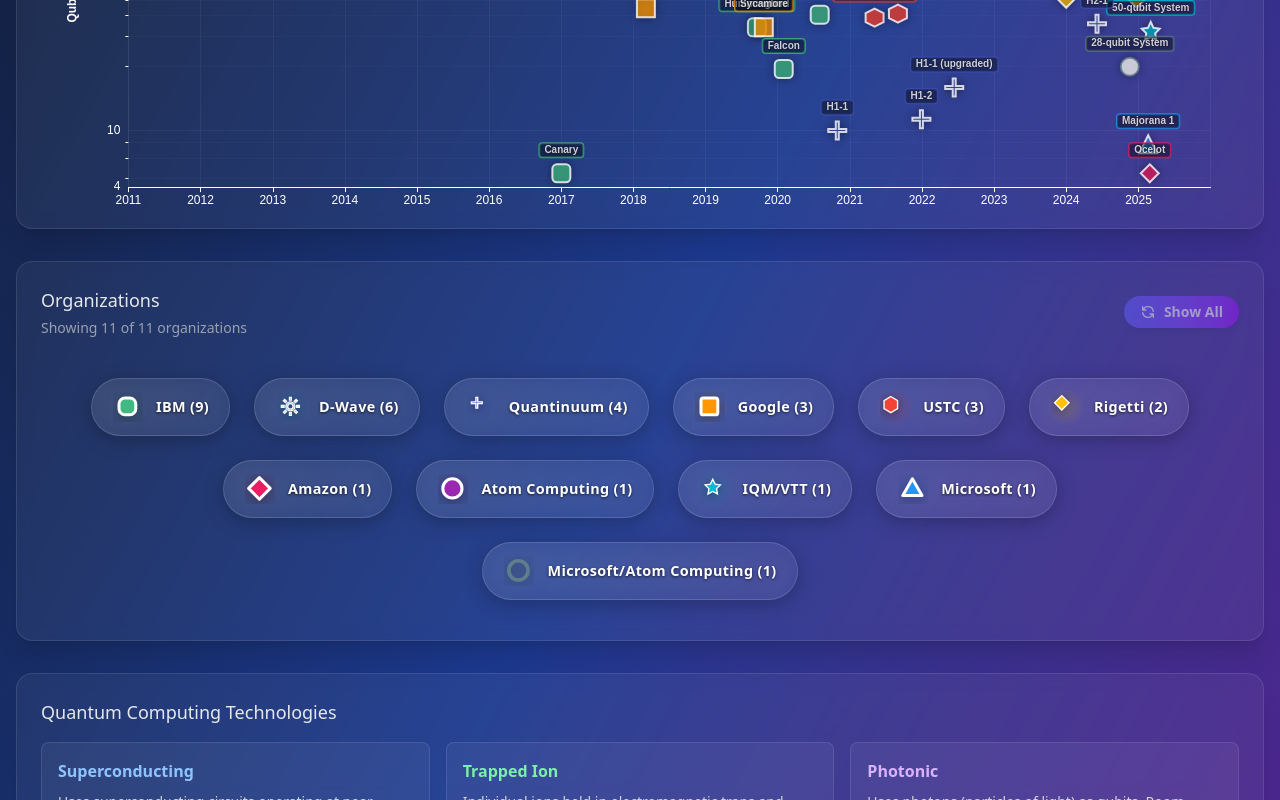
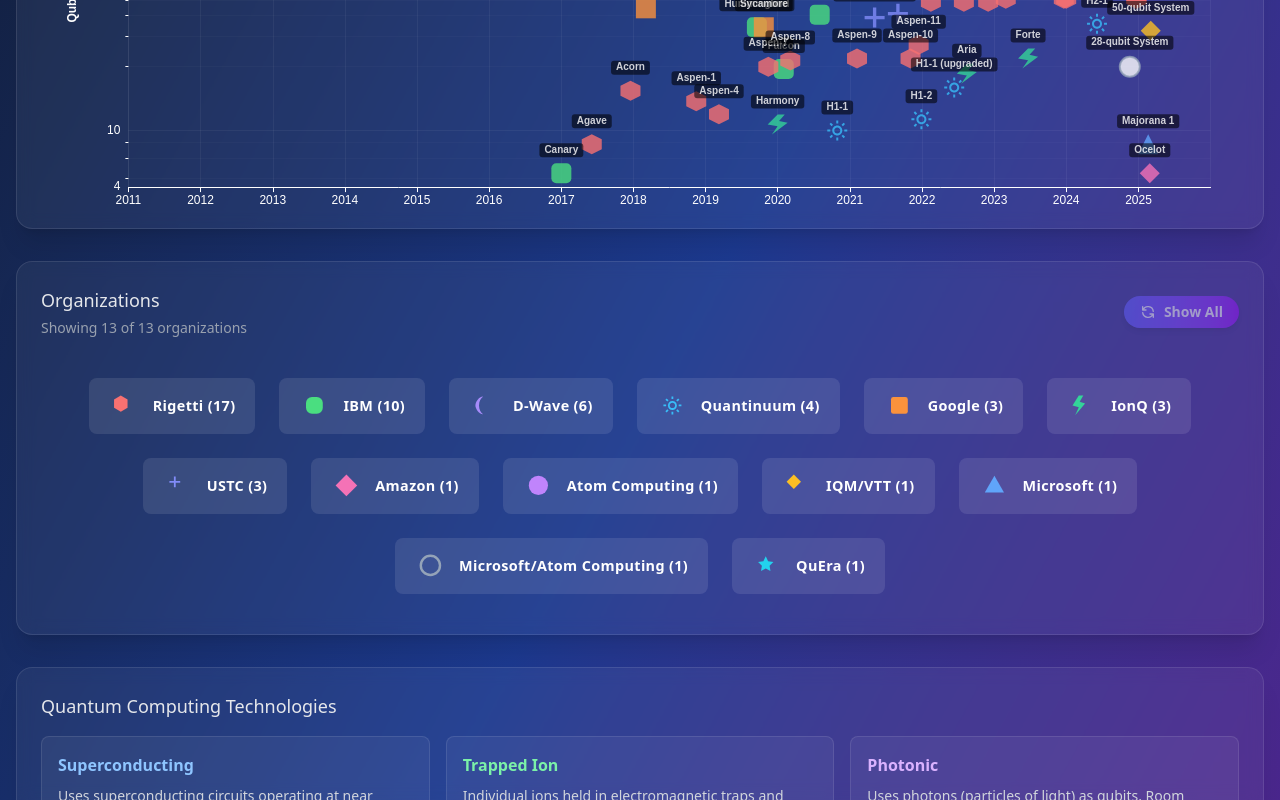
Before and after one commit to aben20807/quantum-computer-timeline, a Vue app: page / in a window 1280 px wide. Shown: the part 766-1566 px from the top of the page. Built offline with nearby package versions, Linux system fonts and the light colour scheme.

Commit message:
Enhance QPU timeline clarity and update visual styles for improved accessibility. Adjust symbol colors and sizes for better contrast and mobile responsiveness in charts and legends.

```diff
--- a/src/components/QPULegend.vue
+++ b/src/components/QPULegend.vue
@@ -14,13 +14,12 @@
            alignItems: 'center',
            gap: '0.75rem',
            padding: '0.75rem 1.25rem',
-           borderRadius: '9999px',
-           background: 'linear-gradient(135deg, rgba(255,255,255,0.08) 0%, rgba(255,255,255,0.04) 100%)',
-           backdropFilter: 'blur(12px)',
-           border: '1px solid rgba(255,255,255,0.15)',
-           transition: 'all 0.3s cubic-bezier(0.4, 0, 0.2, 1)',
+           borderRadius: '8px',
+           background: 'rgba(255,255,255,0.1)',
+           border: 'none',
+           transition: 'all 0.2s ease',
            cursor: 'pointer',
-           boxShadow: '0 4px 20px rgba(0,0,0,0.25)',
+           boxShadow: 'none',
            animationDelay: `${index * 0.1}s`,
            position: 'relative',
            overflow: 'hidden',
@@ -37,45 +36,37 @@
           <circle v-if="organization.symbol === 'circle'"
                   cx="12" cy="12" r="8"
                   :fill="organization.color"
-                  stroke="white"
-                  stroke-width="2.5"
-                  style="filter: drop-shadow(0 2px 6px rgba(0,0,0,0.4));" />
+                  stroke="none"
+                  stroke-width="0" />
 
           <!-- Rectangle Symbol -->
           <rect v-else-if="organization.symbol === 'rect'"
                 x="5" y="5" width="14" height="14"
                 :fill="organization.color"
-                stroke="white"
-                stroke-width="2.5"
-                rx="2"
-                style="filter: drop-shadow(0 2px 6px rgba(0,0,0,0.4));" />
+                stroke="none"
+                stroke-width="0"
+                rx="2" />
 
           <!-- Triangle Symbol -->
           <polygon v-else-if="organization.symbol === 'triangle'"
                    points="12,4 20,18 4,18"
                    :fill="organization.color"
-                   stroke="white"
-                   stroke-width="2.5"
-                   stroke-linejoin="round"
-                   style="filter: drop-shadow(0 2px 6px rgba(0,0,0,0.4));" />
+                   stroke="none"
+                   stroke-width="0" />
 
           <!-- Diamond Symbol -->
           <polygon v-else-if="organization.symbol === 'diamond'"
                    points="12,3 21,12 12,21 3,12"
                    :fill="organization.color"
-                   stroke="white"
-                   stroke-width="2.5"
-                   stroke-linejoin="round"
-                   style="filter: drop-shadow(0 2px 6px rgba(0,0,0,0.4));" />
+                   stroke="none"
+                   stroke-width="0" />
 
           <!-- Pin Symbol -->
           <g v-else-if="organization.symbol === 'pin'">
             <path d="M12 2C8.13 2 5 5.13 5 9c0 5.25 7 13 7 13s7-7.75 7-13c0-3.87-3.13-7-7-7z"
                   :fill="organization.color"
-                  stroke="white"
-                  stroke-width="2.5"
-                  stroke-linejoin="round"
-                  style="filter: drop-shadow(0 2px 6px rgba(0,0,0,0.4));" />
+                  stroke="none"
+                  stroke-width="0" />
             <circle cx="12" cy="9" r="2.5" fill="white" />
           </g>
 
@@ -83,66 +74,48 @@
           <g v-else-if="organization.symbol === 'arrow'">
             <polygon points="2,12 10,4 10,8 22,8 22,16 10,16 10,20"
                      :fill="organization.color"
-                     stroke="white"
-                     stroke-width="2.5"
-                     stroke-linejoin="round"
-                     style="filter: drop-shadow(0 2px 6px rgba(0,0,0,0.4));" />
+                     stroke="none"
+                     stroke-width="0" />
           </g>
 
           <!-- Rounded Rectangle Symbol -->
           <rect v-else-if="organization.symbol === 'roundRect'"
                 x="5" y="5" width="14" height="14"
                 :fill="organization.color"
-                stroke="white"
-                stroke-width="2.5"
-                rx="5" ry="5"
-                style="filter: drop-shadow(0 2px 6px rgba(0,0,0,0.4));" />
+                stroke="none"
+                stroke-width="0"
+                rx="5" ry="5" />
 
           <!-- Empty Circle Symbol -->
           <circle v-else-if="organization.symbol === 'emptyCircle'"
                   cx="12" cy="12" r="8"
                   fill="transparent"
                   :stroke="organization.color"
-                  stroke-width="3"
-                  style="filter: drop-shadow(0 2px 6px rgba(0,0,0,0.4));" />
+                  stroke-width="2" />
 
           <!-- Empty Rectangle Symbol -->
           <rect v-else-if="organization.symbol === 'emptyRect'"
                 x="5" y="5" width="14" height="14"
                 fill="transparent"
                 :stroke="organization.color"
-                stroke-width="3"
-                rx="2"
-                style="filter: drop-shadow(0 2px 6px rgba(0,0,0,0.4));" />
+                stroke-width="2"
+                rx="2" />
 
           <!-- Custom Path Symbol -->
           <path v-else-if="organization.symbol && organization.symbol.startsWith('path://')"
                 :d="organization.symbol.replace('path://', '')"
                 :fill="organization.color"
-                stroke="white"
-                stroke-width="1.5"
-                transform="scale(0.75) translate(4, 4)"
-                style="filter: drop-shadow(0 2px 6px rgba(0,0,0,0.4));" />
+                stroke="none"
+                stroke-width="0"
+                transform="scale(0.75) translate(4, 4)" />
 
           <!-- Default to Circle for unknown symbols -->
           <circle v-else
                   cx="12" cy="12" r="8"
                   :fill="organization.color"
-                  stroke="white"
-                  stroke-width="2.5"
-                  style="filter: drop-shadow(0 2px 6px rgba(0,0,0,0.4));" />
+                  stroke="none"
+                  stroke-width="0" />
         </svg>
-
-        <!-- Animated glow effect -->
-        <div :style="{
-               position: 'absolute',
-               width: '120%',
-               height: '120%',
-               borderRadius: '50%',
-               background: `radial-gradient(circle, ${organization.color}30 0%, transparent 70%)`,
-               animation: 'glow 3s ease-in-out infinite',
-               zIndex: 1
-             }"></div>
       </div>
 
       <!-- Organization Name -->
@@ -150,7 +123,6 @@
               fontSize: '0.9rem',
               fontWeight: '600',
               color: '#ffffff',
-              textShadow: '0 1px 3px rgba(0,0,0,0.7)',
               letterSpacing: '0.025em',
               position: 'relative',
               zIndex: 2,
@@ -160,22 +132,6 @@
             }">
         <span>{{ organization.name }} ({{ getQpuCount(organization.name) }})</span>
       </div>
-
-      <!-- Shine effect overlay -->
-      <div :style="{
-             position: 'absolute',
-             top: 0,
-             left: 0,
-             right: 0,
-             bottom: 0,
-             borderRadius: '9999px',
-             background: 'linear-gradient(135deg, rgba(255,255,255,0.3) 0%, transparent 50%)',
-             pointerEvents: 'none',
-             opacity: 0,
-             transition: 'opacity 0.3s ease',
-             zIndex: 1
-           }"
-           class="shine-overlay"></div>
     </div>
   </div>
 </template>
@@ -237,30 +193,14 @@
 
 const onHover = (event) => {
   const target = event.currentTarget;
-  target.style.transform = 'translateY(-4px) scale(1.08)';
-  target.style.boxShadow = '0 8px 30px rgba(0,0,0,0.4)';
-  target.style.background = 'linear-gradient(135deg, rgba(255,255,255,0.15) 0%, rgba(255,255,255,0.08) 100%)';
-  target.style.borderColor = 'rgba(255,255,255,0.3)';
-
-  // Show shine effect
-  const shine = target.querySelector('.shine-overlay');
-  if (shine) {
-    shine.style.opacity = '1';
-  }
+  target.style.transform = 'translateY(-2px)';
+  target.style.background = 'rgba(255,255,255,0.15)';
 };
 
 const onLeave = (event) => {
   const target = event.currentTarget;
   target.style.transform = '';
-  target.style.boxShadow = '0 4px 20px rgba(0,0,0,0.25)';
-  target.style.background = 'linear-gradient(135deg, rgba(255,255,255,0.08) 0%, rgba(255,255,255,0.04) 100%)';
-  target.style.borderColor = 'rgba(255,255,255,0.15)';
-
-  // Hide shine effect
-  const shine = target.querySelector('.shine-overlay');
-  if (shine) {
-    shine.style.opacity = '0';
-  }
+  target.style.background = 'rgba(255,255,255,0.1)';
 };
 
 // Function to toggle organization visibility
@@ -277,17 +217,6 @@
 </script>
 
 <style scoped>
-@keyframes glow {
-  0%, 100% {
-    opacity: 0.4;
-    transform: scale(1);
-  }
-  50% {
-    opacity: 0.7;
-    transform: scale(1.1);
-  }
-}
-
 @keyframes pulse {
   0%, 100% {
     opacity: 1;
@@ -316,7 +245,7 @@
 }
 
 .legend-item svg {
-  transition: transform 0.3s cubic-bezier(0.4, 0, 0.2, 1);
+  transition: transform 0.2s ease;
 }
 
 /* Mobile responsiveness */
--- a/src/components/TimelineChart.vue
+++ b/src/components/TimelineChart.vue
@@ -263,13 +263,13 @@
         return {
           value: [item[0], item[1]], // Now correctly interpreted as [time, value]
           symbol: style.symbol,
-          symbolSize: isMobile ? 10 : 18, // Much smaller on mobile
+          symbolSize: isMobile ? 12 : 20, // Slightly larger for flat design since no borders
           itemStyle: {
             color: style.color,
-            borderColor: '#fff',
-            borderWidth: isMobile ? 0.5 : 2, // Minimal border on mobile
-            shadowBlur: isMobile ? 3 : 10, // Minimal blur on mobile
-            shadowColor: 'rgba(0,0,0,0.4)'
+            borderColor: 'transparent', // Remove borders for flat design
+            borderWidth: 0, // No border for flat style
+            shadowBlur: 0, // Remove shadows for flat design
+            shadowColor: 'transparent'
           },
           qpuData: qpu,
           label: {
@@ -285,29 +285,31 @@
             fontSize: isMobile ? 7 : 10,
             fontWeight: 'bold',
             distance: isMobile ? 2 : 6,
-            backgroundColor: 'rgba(0,0,0,0.5)', // More transparent background
-            borderColor: style.color,
-            borderWidth: isMobile ? 0 : 1, // No border on mobile
+            backgroundColor: 'rgba(0,0,0,0.7)', // Solid background for flat design
+            borderColor: 'transparent', // Remove borders for flat design
+            borderWidth: 0, // No border for flat style
             borderRadius: isMobile ? 1 : 3,
             padding: isMobile ? [0, 2] : [2, 5], // Minimal padding on mobile
-            textShadowColor: 'rgba(0,0,0,0.8)',
-            textShadowBlur: isMobile ? 0 : 2, // No blur on mobile
+            textShadowColor: 'transparent', // Remove text shadow for flat design
+            textShadowBlur: 0, // No blur for flat style
             textShadowOffsetX: 0,
             textShadowOffsetY: 0
           }
         };
       }),
       emphasis: {
-        scale: 1.3,  // More subtle scaling
+        scale: 1.2,  // Subtle scaling for flat design
         itemStyle: {
-          shadowBlur: 15, // Reduced from 20 to 15 to match the smaller point size
-          shadowColor: 'rgba(255,255,255,0.4)',
-          borderWidth: 3  // Reduced from 4 to 3 to match the smaller point size
+          shadowBlur: 0, // Remove shadows for flat design
+          shadowColor: 'transparent',
+          borderWidth: 0, // No border for flat style
+          opacity: 0.8 // Slight opacity change for hover effect in flat design
         },
         label: {
           show: true,
-          fontSize: 12,
-          fontWeight: 'bold'
+          fontSize: isMobile ? 8 : 12,
+          fontWeight: 'bold',
+          backgroundColor: 'rgba(0,0,0,0.9)' // Stronger background on hover
         }
       }
     }],
```
Also changed, not shown: src/App.vue (+22 -22 lines), public/data/qpu_timeline.csv.
